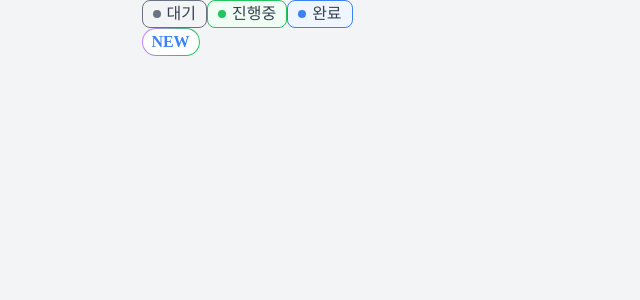
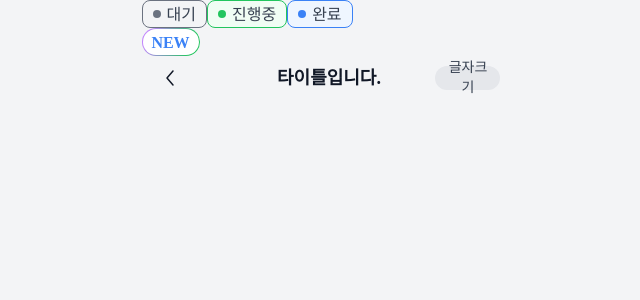
Before and after one commit to 10aeat/10aeat_Frontend, a Next.js app: page / in a window 1280 px wide. Shown: the top 300 px of the page, without its empty margins (311-951 px from the left). Built offline with nearby package versions, Linux system fonts and the light colour scheme; a web font is replaced by a local one.

Commit message:
[Feat] Navbar 생성

```diff
--- a/src/app/page.tsx
+++ b/src/app/page.tsx
@@ -1,12 +1,18 @@
 import BoxStore, { BoxStyle } from '@/components/atoms/BoxStore'
+import NavBar from '@/components/atoms/NavBar'
 
 export default function Home() {
   return (
     <>
+      {/* Tag */}
       <BoxStore boxStyle={BoxStyle.WAIT_TAG} />
       <BoxStore boxStyle={BoxStyle.PROCEEDING_TAG} />
       <BoxStore boxStyle={BoxStyle.DONE_TAG} />
+      {/* Badge */}
       <BoxStore boxStyle={BoxStyle.BADGE} />
+
+      {/* NavBar */}
+      <NavBar>타이틀입니다.</NavBar>
     </>
   )
 }
--- a/src/components/atoms/BoxStore.tsx
+++ b/src/components/atoms/BoxStore.tsx
@@ -9,7 +9,7 @@ export enum BoxStyle {
 
 interface Props {
   boxStyle: BoxStyle
-  // children?: string
+  // children?: React.ReactNode
 }
 
 export default function BoxStore({
@@ -20,21 +20,21 @@ export default function BoxStore({
     switch (boxStyle) {
       case BoxStyle.WAIT_TAG:
         return (
-          <div className="tag flex border-solid border-[1px] border-gray-500 bg-gray-100 font-Pretendard font-medium text-gray-700 capitalize leading-5">
+          <div className="tag flex border-solid border-[1px] border-gray-500 bg-gray-100 font-Pretendard font-medium text-gray-700 capitalize leading-[1px]">
             <div className="w-2 h-2 rounded-lg bg-gray-500" />
             대기
           </div>
         )
       case BoxStyle.PROCEEDING_TAG:
         return (
-          <div className="tag flex border-solid border-[1px] bg-green-50 border-green-500 font-Pretendard font-medium text-gray-700 capitalize leading-5">
+          <div className="tag flex border-solid border-[1px] bg-green-50 border-green-500 font-Pretendard font-medium text-gray-700 capitalize leading-[1px]">
             <div className="w-2 h-2 rounded-lg bg-green-500" />
             진행중
           </div>
         )
       case BoxStyle.DONE_TAG:
         return (
-          <div className="tag flex border-solid border-[1px] bg-blue-50 border-blue-500 font-Pretendard font-medium text-gray-700 capitalize leading-5">
+          <div className="tag flex border-solid border-[1px] bg-blue-50 border-blue-500 font-Pretendard font-medium text-gray-700 capitalize leading-[1px]">
             <div className="w-2 h-2 rounded-lg bg-blue-500" />
             완료
           </div>
@@ -42,7 +42,7 @@ export default function BoxStore({
       case BoxStyle.BADGE:
         return (
           <div className="badge w-[58px] h-[28px] flex shrink-0 justify-center items-center font-Pretendard font-semibold text-blue-500 rounded-[30px]">
-            <div className="w-[56px] h-[26px] flex shrink-0 justify-center items-center rounded-[30px] bg-white">
+            <div className="w-[56px] h-[26px] flex shrink-0 justify-center items-center rounded-[30px] bg-white leading-[1px]">
               NEW
             </div>
           </div>
--- /dev/null
+++ b/src/components/atoms/ButtonStore.tsx
@@ -0,0 +1,36 @@
+import '../../styles/buttonStyle.scss'
+
+export enum ButtonStyle {
+  TEXT_CHANGE = 'TEXT_CHANGE',
+}
+
+interface Props {
+  buttonStyle: ButtonStyle
+  children?: React.ReactNode
+  onClickFunction?: () => Promise<void> | void
+}
+
+export default function ButtonStore({
+  buttonStyle,
+  onClickFunction,
+  children,
+}: Props) {
+  const selectButton = () => {
+    switch (buttonStyle) {
+      case ButtonStyle.TEXT_CHANGE:
+        return (
+          <button
+            type="button"
+            className="textChange flex justify-center items-center w-[65px] h-6 p-2 gap-2 rounded-[100px] bg-gray-200 shrink-0 font-Pretendard font-medium text-gray-700 capitalize"
+            onClick={onClickFunction}
+          >
+            {children}
+          </button>
+        )
+      default:
+        return null
+    }
+  }
+
+  return <>{selectButton()}</>
+}
--- /dev/null
+++ b/src/components/atoms/NavBar.tsx
@@ -0,0 +1,27 @@
+import Image from 'next/image'
+import ButtonStore, { ButtonStyle } from './ButtonStore'
+
+interface Props {
+  children: React.ReactNode
+}
+
+export default function NavBar({ children }: Props) {
+  return (
+    <div className="flex items-center justify-between w-[375px] h-11 font-Pretendard font-bold text-gray-900 text-lg capitalize px-[16px]">
+      <div className="flex justify-start flex-1">
+        <Image
+          src="/icons/arrow_left_large_gray900.svg"
+          width={24}
+          height={24}
+          alt="arrow_left_large_gray900"
+        />
+      </div>
+      <div className="flex-1 text-center">{children}</div>
+      <div className="flex justify-end flex-1">
+        <ButtonStore buttonStyle={ButtonStyle.TEXT_CHANGE}>
+          글자크기
+        </ButtonStore>
+      </div>
+    </div>
+  )
+}
--- /dev/null
+++ b/src/styles/buttonStyle.scss
@@ -0,0 +1,5 @@
+@import './util.scss';
+
+.textChange {
+  @include body3_r;
+}
```
Also changed, not shown: public/icons/arrow_left_large_gray900.svg (added).
